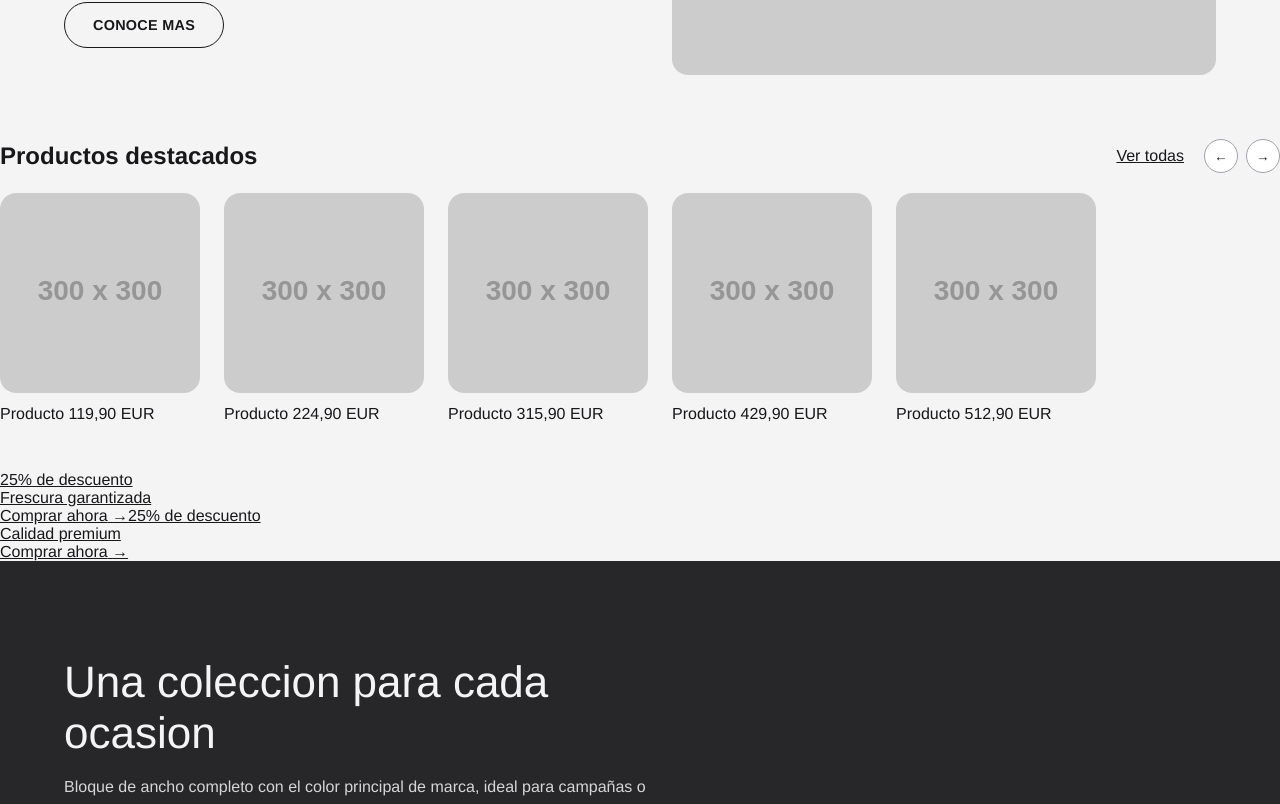
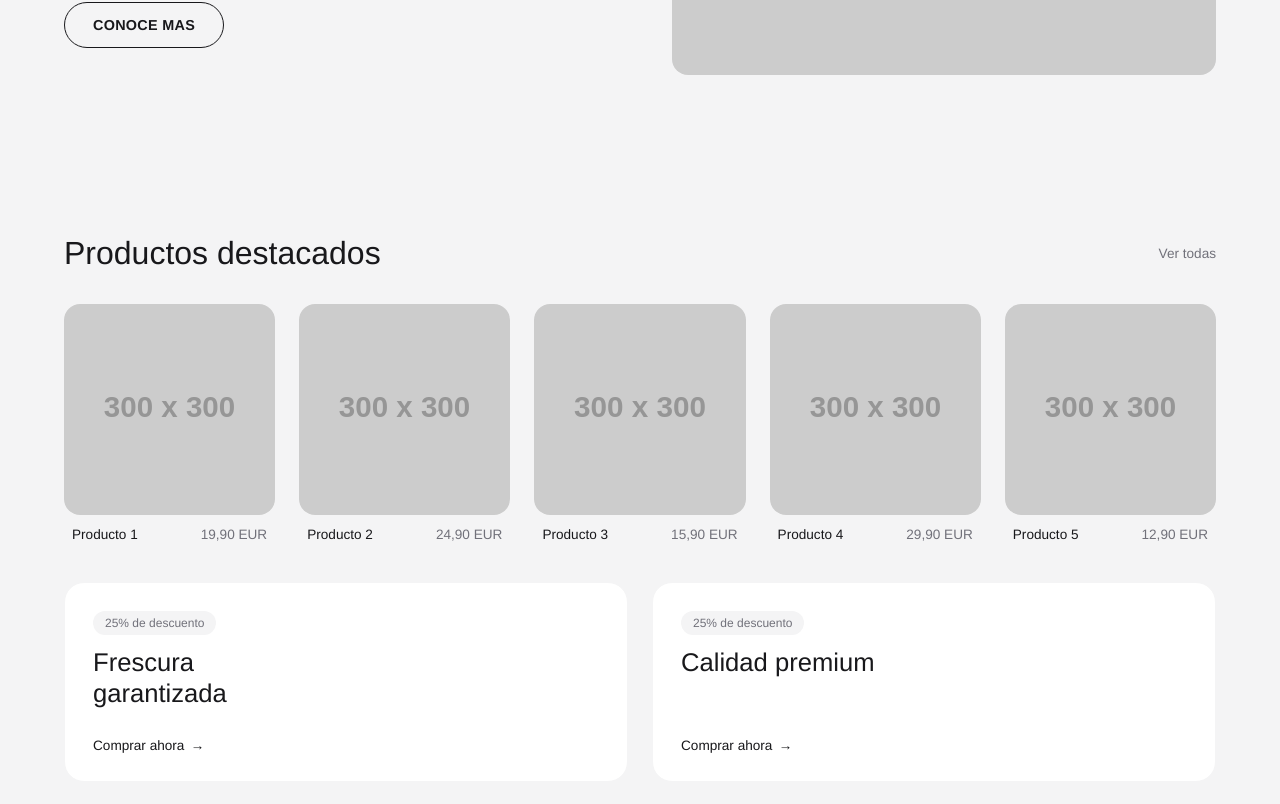
Before and after one commit to hugo-cordoba/skeleton-ecommerce, a Next.js app: page / in a window 1280 px wide. Shown: the part 1154-1958 px from the top of the page. Built offline with nearby package versions, Linux system fonts and the light colour scheme.

Commit message:
fix product carrusell

```diff
--- a/src/components/sections/ProductCarousel/ProductCarousel.module.css
+++ b/src/components/sections/ProductCarousel/ProductCarousel.module.css
@@ -1,68 +1,50 @@
+.section {
+  padding: clamp(3rem, 8vw, 6rem) clamp(1.5rem, 5vw, 4rem);
+  background-color: var(--color-background);
+}
+
 .header {
   display: flex;
   justify-content: space-between;
   align-items: center;
-  margin-bottom: 1.25rem;
+  margin-bottom: 2rem;
 }
 
-.headerRight {
-  display: flex;
-  align-items: center;
-  gap: 1.25rem;
+.title {
+  font-family: var(--font-heading);
+  font-size: clamp(1.5rem, 3vw, 2rem);
+  font-weight: 500;
 }
 
-.controls {
-  display: flex;
-  gap: 0.5rem;
+.viewAll {
+  font-size: 0.85rem;
+  color: var(--color-text-muted);
+  text-decoration: none;
 }
 
-.navButton {
-  display: flex;
-  align-items: center;
-  justify-content: center;
-  width: 34px;
-  height: 34px;
-  border-radius: 999px;
-  border: 1px solid var(--color-secondary);
-  background-color: var(--color-surface);
+.viewAll:hover {
   color: var(--color-text);
-  cursor: pointer;
-  transition: background-color 0.2s ease, border-color 0.2s ease;
-}
-
-.navButton:hover {
-  background-color: var(--color-background);
-  border-color: var(--color-primary);
 }
 
 .itemsRow {
-  display: flex;
+  display: grid;
+  grid-template-columns: repeat(5, 1fr);
   gap: 1.5rem;
-  overflow-x: auto;
-  scroll-snap-type: x mandatory;
-  scroll-behavior: smooth;
-  padding-bottom: 0.5rem;
   margin-bottom: 2.5rem;
-  scrollbar-width: none;
-}
-
-.itemsRow::-webkit-scrollbar {
-  display: none;
 }
 
 .item {
   display: flex;
   flex-direction: column;
+  align-items: stretch;
   gap: 0.75rem;
-  flex: 0 0 200px;
-  scroll-snap-align: start;
   text-decoration: none;
   color: inherit;
 }
 
 .itemImageWrapper {
   position: relative;
-  width: 200px;
+  width: 100%;
   aspect-ratio: 1 / 1;
   border-radius: 16px;
   overflow: hidden;
@@ -73,3 +55,97 @@
 .item:hover .itemImageWrapper {
   transform: translateY(-2px);
 }
+
+.itemImage {
+  object-fit: cover;
+}
+
+.itemInfo {
+  display: flex;
+  align-items: baseline;
+  justify-content: space-between;
+  gap: 0.5rem;
+  padding-inline: 0.5rem;
+}
+
+.itemName {
+  font-size: 0.85rem;
+  color: var(--color-text);
+  font-weight: 500;
+}
+
+.itemPrice {
+  font-size: 0.85rem;
+  color: var(--color-text-muted);
+  white-space: nowrap;
+}
+
+.promos {
+  display: grid;
+  grid-template-columns: repeat(2, 1fr);
+  gap: 1.5rem;
+}
+
+.promoCard {
+  position: relative;
+  display: flex;
+  flex-direction: column;
+  gap: 0.75rem;
+  min-height: 200px;
+  border-radius: 20px;
+  border: 1px solid var(--color-background);
+  background-color: var(--color-surface);
+  background-size: cover;
+  background-position: center;
+  padding: 1.75rem;
+  text-decoration: none;
+  color: var(--color-text);
+  transition: transform 0.2s ease, box-shadow 0.2s ease;
+}
+
+.promoCard:hover {
+  transform: translateY(-2px);
+  box-shadow: 0 8px 24px rgba(0, 0, 0, 0.06);
+}
+
+.promoTag {
+  align-self: flex-start;
+  font-size: 0.75rem;
+  padding: 0.3rem 0.75rem;
+  border-radius: 999px;
+  background-color: var(--color-background);
+  color: var(--color-text-muted);
+}
+
+.promoTitle {
+  font-family: var(--font-heading);
+  font-size: clamp(1.25rem, 2.5vw, 1.6rem);
+  font-weight: 500;
+  line-height: 1.2;
+  max-width: 220px;
+}
+
+.promoCta {
+  display: inline-flex;
+  align-items: center;
+  gap: 0.4rem;
+  font-size: 0.85rem;
+  font-weight: 500;
+  margin-top: auto;
+}
+
+@media (max-width: 900px) {
+  .itemsRow {
+    grid-template-columns: repeat(3, 1fr);
+  }
+}
+
+@media (max-width: 640px) {
+  .itemsRow {
+    grid-template-columns: repeat(2, 1fr);
+  }
+
+  .promos {
+    grid-template-columns: 1fr;
+  }
+}
--- a/src/components/sections/ProductCarousel/ProductCarousel.tsx
+++ b/src/components/sections/ProductCarousel/ProductCarousel.tsx
@@ -1,47 +1,26 @@
-'use client';
-
-import { useRef } from 'react';
 import Image from 'next/image';
 import Link from 'next/link';
 import type { ProductCarouselProps } from '@/types/section.types';
 import styles from './ProductCarousel.module.css';
 
 export default function ProductCarousel({ title, viewAllLabel, viewAllHref, items, promos }: ProductCarouselProps) {
-  const scrollerRef = useRef<HTMLDivElement>(null);
-
-  function scrollByAmount(direction: 1 | -1) {
-    const el = scrollerRef.current;
-    if (!el) return;
-    el.scrollBy({ left: el.clientWidth * 0.8 * direction, behavior: 'smooth' });
-  }
-
   return (
     <section className={styles.section}>
       <div className={styles.header}>
         {title && <h2 className={styles.title}>{title}</h2>}
-        <div className={styles.headerRight}>
-          {viewAllLabel && viewAllHref && (
-            <Link href={viewAllHref} className={styles.viewAll}>
-              {viewAllLabel}
-            </Link>
-          )}
-          <div className={styles.controls}>
-            <button type="button" className={styles.navButton} onClick={() => scrollByAmount(-1)} aria-label="Anterior">
-              &#8592;
-            </button>
-            <button type="button" className={styles.navButton} onClick={() => scrollByAmount(1)} aria-label="Siguiente">
-              &#8594;
-            </button>
-          </div>
-        </div>
+        {viewAllLabel && viewAllHref && (
+          <Link href={viewAllHref} className={styles.viewAll}>
+            {viewAllLabel}
+          </Link>
+        )}
       </div>
 
-      <div className={styles.itemsRow} ref={scrollerRef}>
+      <div className={styles.itemsRow}>
         {items.map((item) => {
           const content = (
             <>
               <div className={styles.itemImageWrapper}>
-                <Image src={item.image} alt={item.name} fill sizes="200px" className={styles.itemImage} />
+                <Image src={item.image} alt={item.name} fill sizes="160px" className={styles.itemImage} />
               </div>
               <div className={styles.itemInfo}>
                 <span className={styles.itemName}>{item.name}</span>
```
Also changed, not shown: src/app/checkout/payment/page.tsx (+11 -7 lines).
